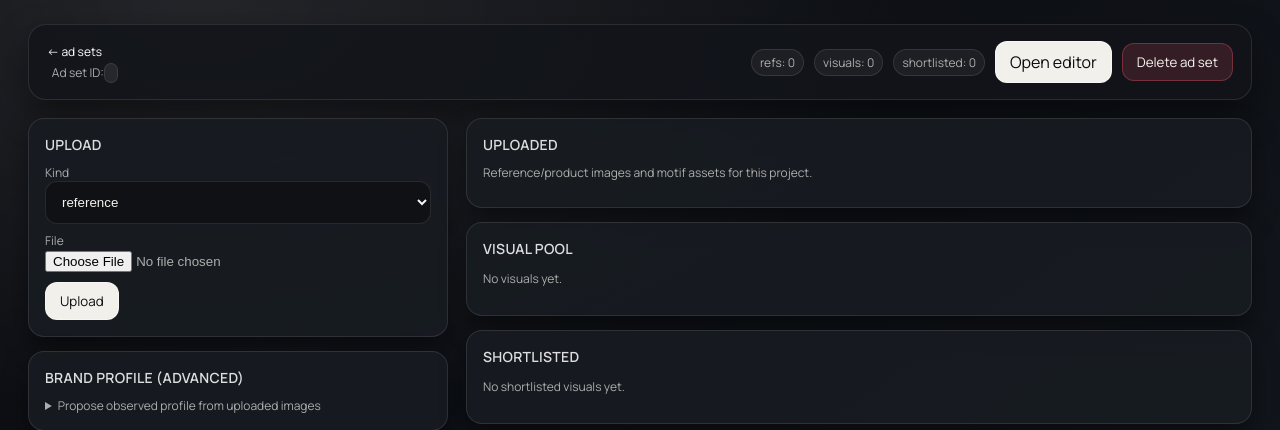
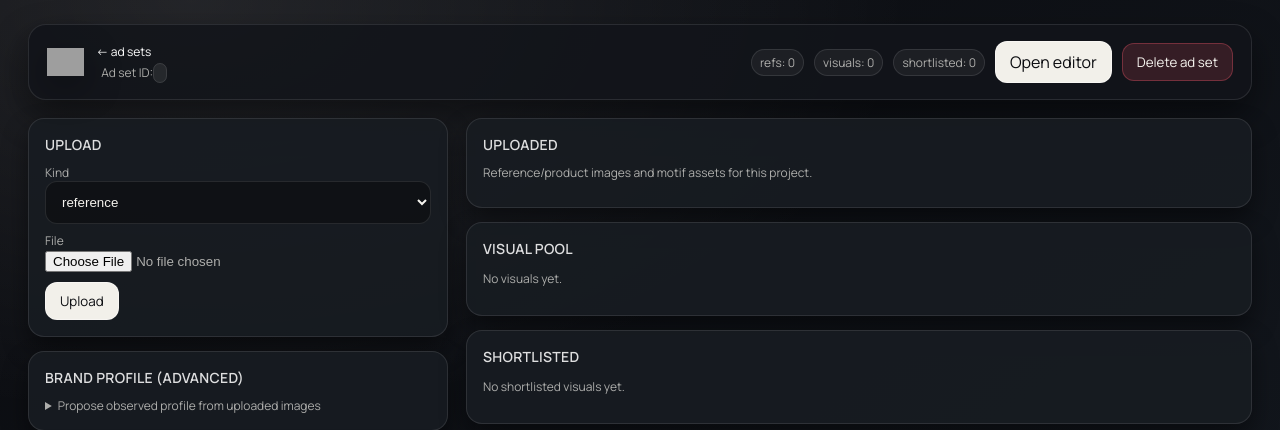
Before and after one commit to Bingeljell/performance_genai, a FastAPI app: page /projects/1 in a window 1280 px wide. Shown: the top 430 px of the page. Run offline with FastAPI, Linux system fonts and the light colour scheme; grey boxes are pictures that could not be loaded.

Commit message:
Added logo and updated the UI for all views - Brand > Adset > Editor

```diff
--- a/src/performance_genai/api/templates/project.html
+++ b/src/performance_genai/api/templates/project.html
@@ -31,6 +31,8 @@
       code { background: rgba(255,255,255,0.08); padding: 2px 6px; border-radius: 8px; border: 1px solid var(--stroke); }
       .wrap { max-width: 100%; margin: 0 auto; padding: 24px 28px 36px; }
       .topbar { display:flex; justify-content: space-between; align-items: center; gap: 14px; padding: 16px 18px; border: 1px solid var(--stroke); border-radius: 18px; background: var(--panel); box-shadow: 0 16px 36px var(--shadow); }
+      .brand-mark { display:flex; align-items:center; gap: 12px; }
+      .brand-logo { height: 28px; width: auto; display:block; filter: drop-shadow(0 10px 18px rgba(0,0,0,0.35)); }
       .title { display:flex; flex-direction: column; gap: 2px; }
       .title h1 { font-size: 22px; margin: 0; letter-spacing: 0.3px; font-family: "Space Grotesk", "Manrope", sans-serif; }
       .title .meta { color: var(--muted); font-size: 12px; }
@@ -64,6 +66,8 @@
   <body>
     <div class="wrap">
       <div class="topbar">
+        <div class="brand-mark">
+          <img class="brand-logo" src="/assets/avigya-horizontal.png" alt="Avigya" />
           <div class="title">
             <div class="muted"><a href="/">&lt;- ad sets</a></div>
             <h1>{{ project.name }}</h1>
@@ -71,6 +75,7 @@
               {% if project.brand_name %}Brand: <code>{{ project.brand_name }}</code>{% endif %}
               {% if project.campaign_name %} Campaign: <code>{{ project.campaign_name }}</code>{% endif %}
               &nbsp; Ad set ID: <code>{{ project.project_id }}</code>
+            </div>
           </div>
         </div>
         <div class="row" style="align-items:center;">
```
Also changed, not shown: src/performance_genai/api/templates/editor.html (+6 -1 lines), docs/changelog.md. Lines whose indentation alone changed are shown as unchanged.
